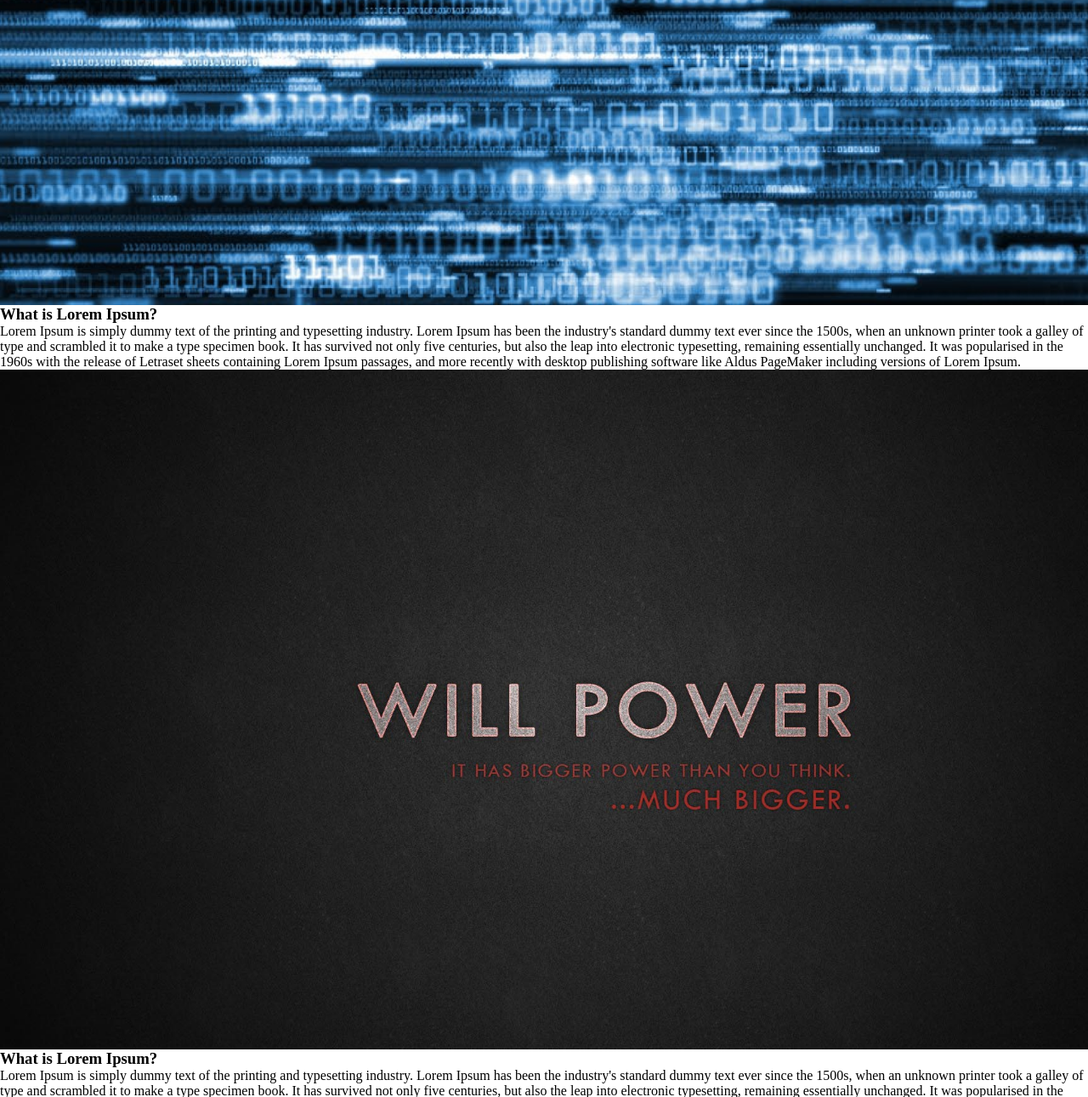
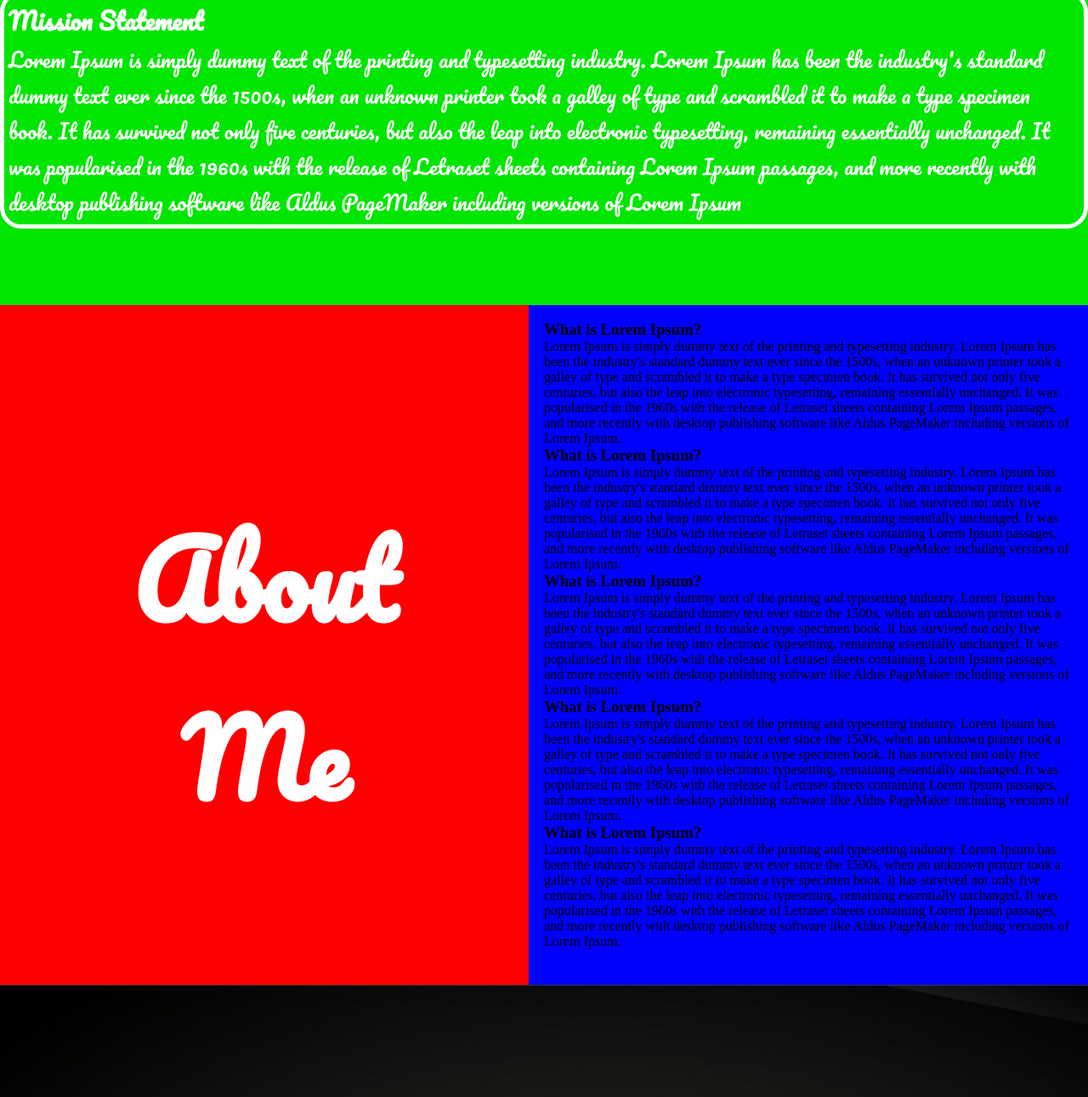
Before and after one commit to tfmlol/myPortfolio, a plain HTML site: page index.html in a window 1280 px wide. Shown: the part 441-1732 px from the top of the page at 85% size. Drawn offline with Linux system fonts and the light colour scheme.

Commit message:
Created colum design, need to incorporate flex and parallax concepts

```diff
--- a/css/styles.css
+++ b/css/styles.css
@@ -1,3 +1,5 @@
+@import url(https://fonts.googleapis.com/css?family=Pacifico);
+
 * {
    margin: 0;
    padding: 0;
@@ -9,33 +11,72 @@ body {
 }
 
 #sectOne {
-   background: url("../images/codeBackground.jpg") no-repeat no-repeat fixed;
-   background-size: cover;
+   background-color: #00e600;
    height: 800px;
    width: 100%;
 }
 
+#name {
+   font-size: 120px;
+   font-family: 'Pacifico', cursive;
+   color: #ffffff;
+   padding: 5px;
+}
+
+#name p:first-child {
+margin-left: 45px;
+}
+
+#name p:last-child {
+   text-align: center;
+}
+
+#missionState {
+   font-size: 24px;
+   font-family: 'Pacifico', cursive;
+   color: #ffffff;
+   padding: 5px;
+   border: 5px solid #ffffff;
+   border-radius: 25px;
+}
+
 #sectTwo {
-   background: url("../images/willPower.jpg") no-repeat no-repeat fixed;
+   background-color: #ffffff;
    background-size: cover;
    height: 800px;
    width: 100%;
-
-   /*Creating columns*/
-   -moz-column-count: 50%;
-   -webkit-column-count: 50%;
-   column-count: 50%;
+   overflow: auto;
+   /*Creating rows with flex*/
+   display: -ms-flexbox;
+   display: -webkit-flex;
+   display: flex;
+   flex-direction: row;
+   align-items: stretch;
+   flex: 1;
 }
 
-/*#sectTwo section {
-   border: 1px solid white;
-   height: 200px;
-   width: 100%
-}*/
 
-#sectTwo:first-child {
+#sectTwo article:first-child {
+   background-color: red;
+   height: 800px;
+   width: 100%;
+}
 
+#sectTwo article:first-child h3 {
+   text-align: center;
+   font-size: 120px;
+   font-family: 'Pacifico', cursive;
+   color: #ffffff;
+   margin-top: 35%;
 }
+
+#sectTwo article:last-child {
+   background-color: blue;
+   height: 800px;
+   width: 100%;
+   padding: 18px;
+}
+
 
 #sectThree {
    background: url("../images/hue.jpg") no-repeat no-repeat fixed;
--- a/index.html
+++ b/index.html
@@ -4,12 +4,13 @@
       <meta charset="utf-8">
       <meta name="viewport" content="width=device-width, initial-scale=1.0">
       <title>Mike is Awesome!</title>
+      <link href='https://fonts.googleapis.com/css?family=Pacifico' rel='stylesheet' type='text/css'>
       <link rel="stylesheet" type="text/css" href="css/styles.css">
    </head>
 
    <body>
 
-      <nav>
+      <!-- <nav>
          <ul id="navBar">
             <li><a href="#">Home</a></li>
             <li><a href="templates/construction.html">About Me</a></li>
@@ -18,7 +19,7 @@
             <li><a href="templates/construction.html">Contact</a></li>
             <li class="icon"><a href="javascript:void(0);" onclick="navDropDown()">&#9776;</a></li>
          </ul>
-      </nav>
+      </nav> -->
 
       <nav id="socialBar">
          <ul>
@@ -40,12 +41,38 @@
          </ul>
       </nav>
 
+      <!-- Home -->
       <section id="sectOne">
+         <article>
+            <section id="name">
+               <p>Mike</p>
+               <p>Nguyen</p>
+            </section>
 
+            <section id="missionState">
+               <h3>Mission Statement</h3>
+               <p>
+                  Lorem Ipsum is simply dummy text of the printing and typesetting industry. Lorem Ipsum has
+                  been the industry's standard dummy text ever since the 1500s, when an unknown printer took
+                  a galley of type and scrambled it to make a type specimen book. It has survived not only
+                  five centuries, but also the leap into electronic typesetting, remaining essentially unchanged.
+                  It was popularised in the 1960s with the release of Letraset sheets containing Lorem Ipsum passages,
+                  and more recently with desktop publishing software like Aldus PageMaker including versions of Lorem
+                  Ipsum
+               </p>
             </section>
+         </article>
+      </section>
+
+      <!-- About Me -->
+      <section id="sectTwo">
+         <article>
+            <h3>About <br> Me</h3>
+         </article>
 
          <article>
             <h3>What is Lorem Ipsum?</h3>
+            <p>
                Lorem Ipsum is simply dummy text of the printing and typesetting industry. Lorem Ipsum has
                been the industry's standard dummy text ever since the 1500s, when an unknown printer took
                a galley of type and scrambled it to make a type specimen book. It has survived not only
@@ -53,17 +80,10 @@
                It was popularised in the 1960s with the release of Letraset sheets containing Lorem Ipsum passages,
                and more recently with desktop publishing software like Aldus PageMaker including versions of Lorem
                Ipsum.
-      </article>
+            </p>
 
-      <section id="sectTwo">
-         <colgroup>
-           <col span="6" border="1px solid #000000" style="background-color:red">
-           <col style="background-color:yellow">
-         </colgroup>
-      </section>
-
-      <article>
             <h3>What is Lorem Ipsum?</h3>
+            <p>
                Lorem Ipsum is simply dummy text of the printing and typesetting industry. Lorem Ipsum has
                been the industry's standard dummy text ever since the 1500s, when an unknown printer took
                a galley of type and scrambled it to make a type specimen book. It has survived not only
@@ -71,7 +91,42 @@
                It was popularised in the 1960s with the release of Letraset sheets containing Lorem Ipsum passages,
                and more recently with desktop publishing software like Aldus PageMaker including versions of Lorem
                Ipsum.
+            </p>
+
+            <h3>What is Lorem Ipsum?</h3>
+            <p>
+               Lorem Ipsum is simply dummy text of the printing and typesetting industry. Lorem Ipsum has
+               been the industry's standard dummy text ever since the 1500s, when an unknown printer took
+               a galley of type and scrambled it to make a type specimen book. It has survived not only
+               five centuries, but also the leap into electronic typesetting, remaining essentially unchanged.
+               It was popularised in the 1960s with the release of Letraset sheets containing Lorem Ipsum passages,
+               and more recently with desktop publishing software like Aldus PageMaker including versions of Lorem
+               Ipsum.
+            </p>
+
+            <h3>What is Lorem Ipsum?</h3>
+            <p>
+               Lorem Ipsum is simply dummy text of the printing and typesetting industry. Lorem Ipsum has
+               been the industry's standard dummy text ever since the 1500s, when an unknown printer took
+               a galley of type and scrambled it to make a type specimen book. It has survived not only
+               five centuries, but also the leap into electronic typesetting, remaining essentially unchanged.
+               It was popularised in the 1960s with the release of Letraset sheets containing Lorem Ipsum passages,
+               and more recently with desktop publishing software like Aldus PageMaker including versions of Lorem
+               Ipsum.
+            </p>
+
+            <h3>What is Lorem Ipsum?</h3>
+            <p>
+               Lorem Ipsum is simply dummy text of the printing and typesetting industry. Lorem Ipsum has
+               been the industry's standard dummy text ever since the 1500s, when an unknown printer took
+               a galley of type and scrambled it to make a type specimen book. It has survived not only
+               five centuries, but also the leap into electronic typesetting, remaining essentially unchanged.
+               It was popularised in the 1960s with the release of Letraset sheets containing Lorem Ipsum passages,
+               and more recently with desktop publishing software like Aldus PageMaker including versions of Lorem
+               Ipsum.
+            </p>
          </article>
+      </section>
 
       <section id="sectThree">
 
```
Lines whose indentation alone changed are shown as unchanged.
